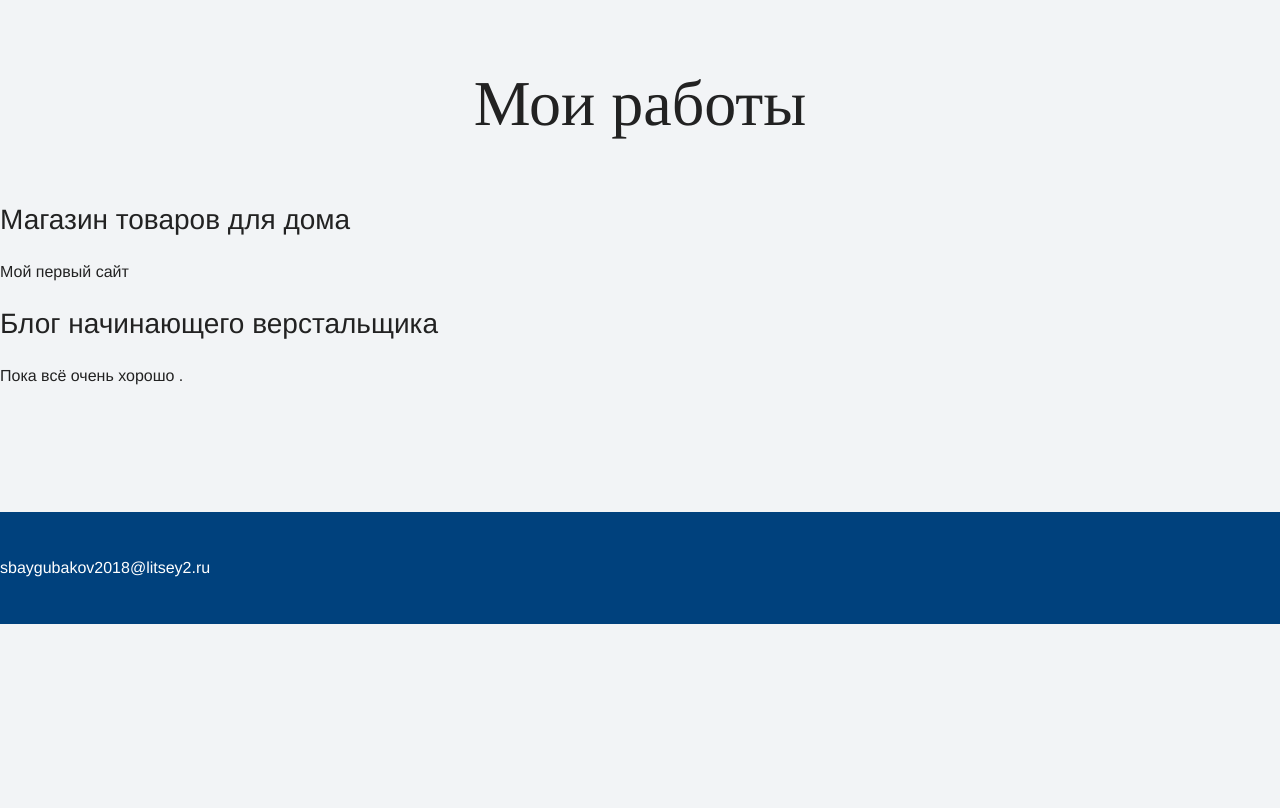
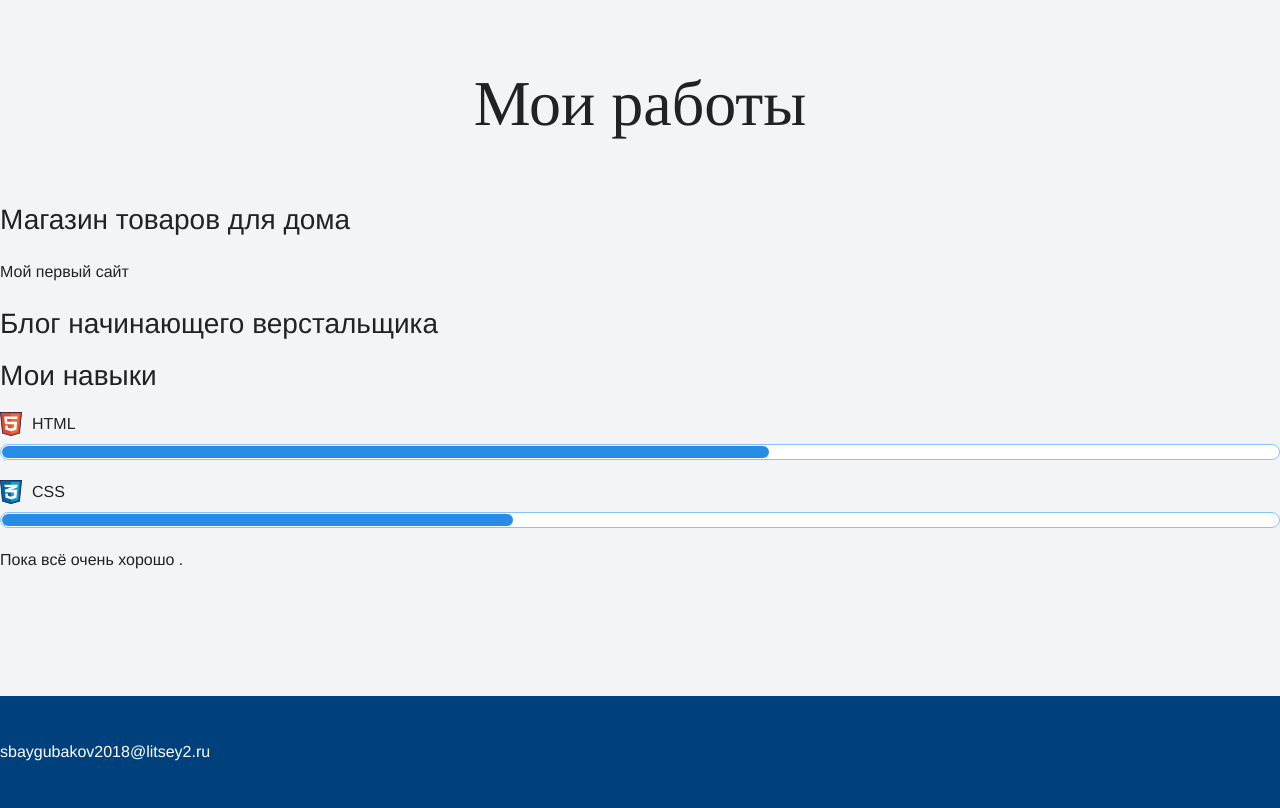
Before and after one commit to Samirbay/my-site, a plain HTML site: page index.html in a window 1280 px wide. Shown: the part 1991-2799 px from the top of the page. Before the commit the page ends 2615 px from the top, so only its background shows below. Drawn offline with Linux system fonts and the light colour scheme.

Commit message:
Update index.html
oiuhipo

```diff
--- a/index.html
+++ b/index.html
@@ -34,6 +34,15 @@
       <p>Мой первый сайт</p>
 
       <h3>Блог начинающего верстальщика</h3>
+      <div class="skills">
+  <h3>Мои навыки</h3>
+  <dl class="skills-list">
+    <dt class="skill-html">HTML</dt>
+    <dd class="level"><div style="width: 60%;">60%</div></dd>
+    <dt class="skill-css">CSS</dt>
+    <dd class="level"><div style="width: 40%;">40%</div></dd>
+  </dl>
+</div>
       <p>Пока всё очень хорошо .</p>
     </section>
 
```
